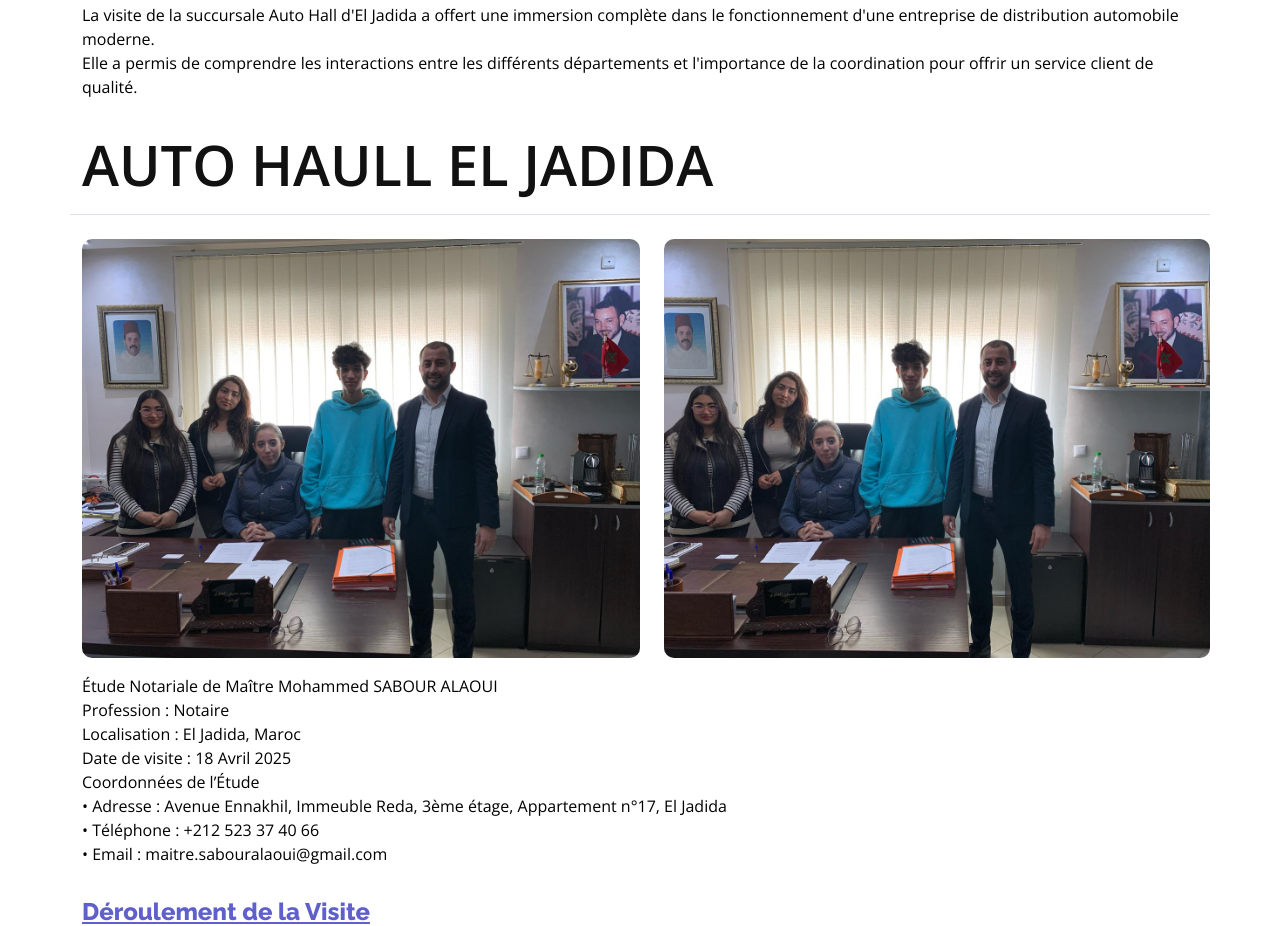
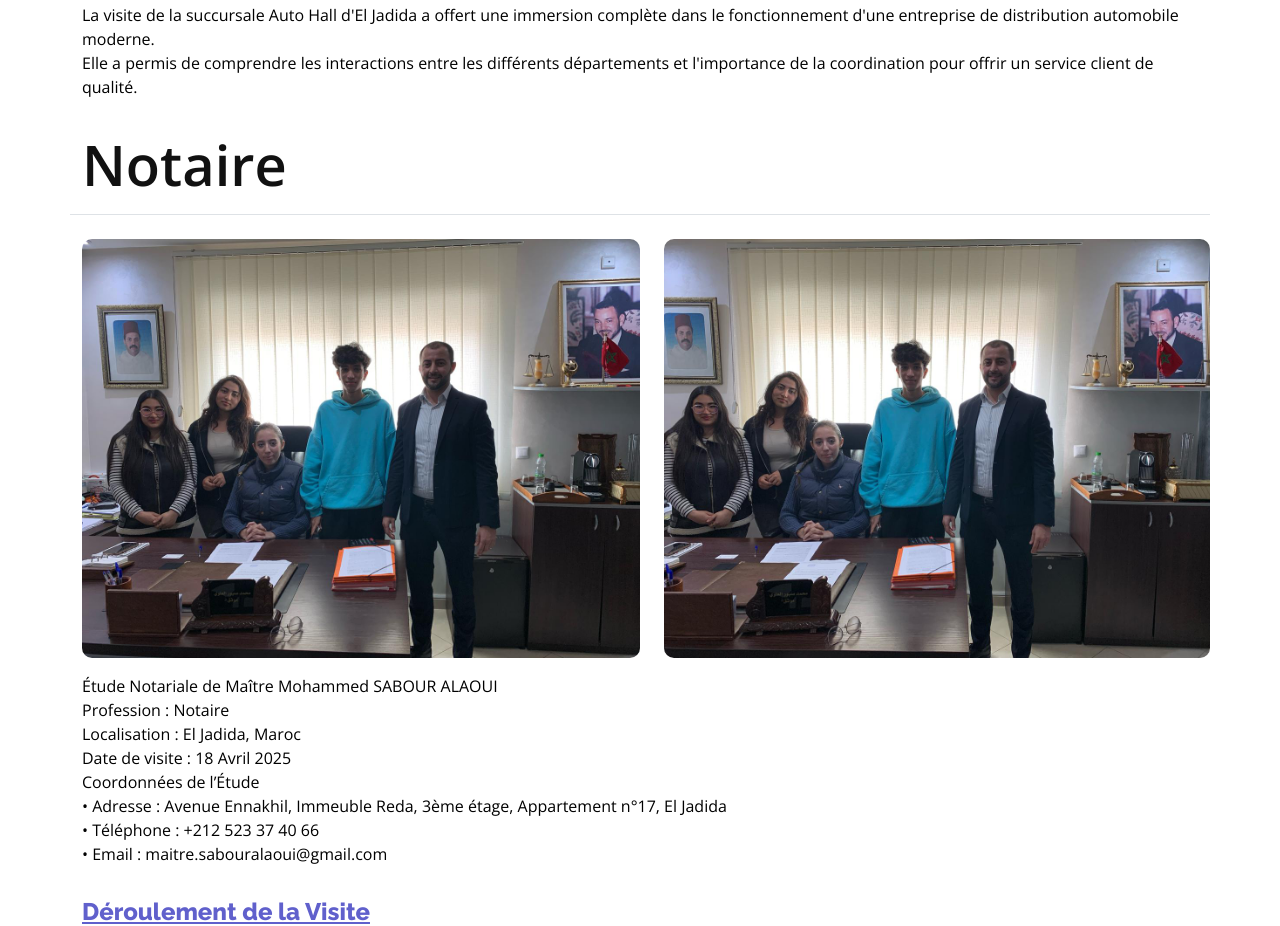
Before and after one commit to saad499/sitestatique, a plain HTML site: page visite-entreprise.html in a window 1280 px wide. Shown: the part 7354-8280 px from the top of the page. Drawn offline with nearby package versions, Linux system fonts and the light colour scheme.

Commit message:
notaire el jadida

```diff
--- a/visite-entreprise.html
+++ b/visite-entreprise.html
@@ -773,7 +773,7 @@
                         </div>
                         <div class="row g-4">
                             <div class="border-bottom py-3">
-                                <a href="#" class="display-4 text-dark mb-0 link-hover">AUTO HAULL EL JADIDA</a>
+                                <a href="#" class="display-4 text-dark mb-0 link-hover">Notaire</a>
                             </div>
                             <div class="d-flex gap-4 position-relative overflow-hidden rounded">
                                 <img src="img/noter1.jpeg" class="img-fluid rounded w-50" alt="">
```
